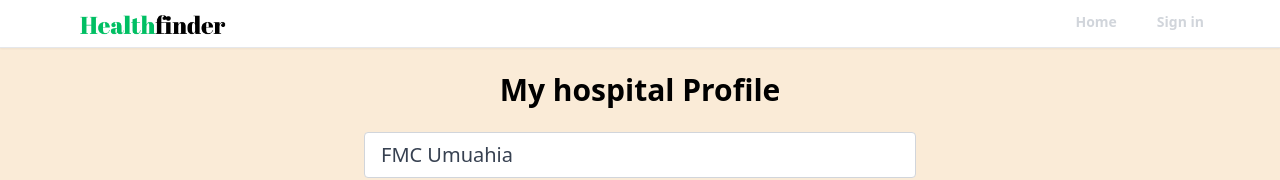
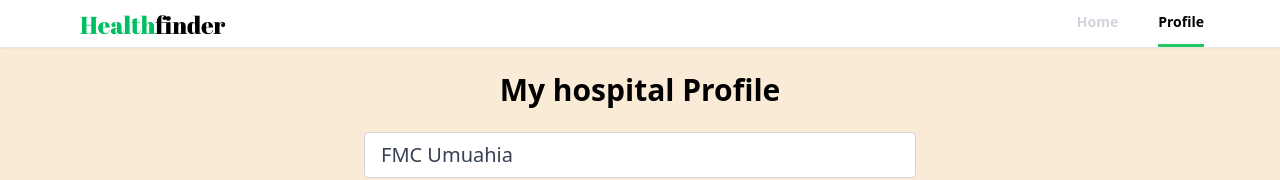
Before and after one commit to ChijiokeElijah/health-finder, a React (Create React App) app: page /profile in a window 1280 px wide. Shown: the top 180 px of the page. Built offline with nearby package versions, Linux system fonts and the light colour scheme; no server answers; sample sign-in values are in the browser's storage.

Commit message:
complete the header component and make it dynamic

```diff
--- a/src/components/Header.jsx
+++ b/src/components/Header.jsx
@@ -1,9 +1,23 @@
-import React from 'react'
+import  { useEffect, useState } from 'react'
 import logo from "../images/logo.png"
 import { useLocation, useNavigate } from 'react-router-dom'
+import {getAuth, onAuthStateChanged} from  "firebase/auth";
+
+
 export default function Header() {
+  const [pageState, setPageState] = useState("Sign in")
   const navigate = useNavigate()
   const location = useLocation()
+  const auth = getAuth();
+  useEffect(()=>{
+    onAuthStateChanged(auth, (user)=>{
+      if(user){
+        setPageState("Profile")
+      }else{
+        setPageState("Sign in")
+      }
+    })
+  }, [auth])
   function pathMatchRoute(route){
     if(route === location.pathname)
     return true
@@ -20,8 +34,10 @@
           <ul className='flex space-x-10'>
             <li className={`py-3 text-sm font-semibold text-gray-300 border-b-[3px] border-b-transparent cursor-pointer ${pathMatchRoute("/") && "!text-black !border-b-green-500"}`}  onClick={()=>navigate
           ("/")}>Home</li>
-            <li className={`py-3 text-sm font-semibold text-gray-300 border-b-[3px] border-b-transparent cursor-pointer ${pathMatchRoute("/sign-in") && "!text-black !border-b-green-500"}`}  onClick={()=>navigate
-          ("/sign-in")}>Sign in</li>
+            <li className={`py-3 text-sm font-semibold text-gray-300 border-b-[3px] border-b-transparent cursor-pointer
+            ${(pathMatchRoute("/sign-in") || pathMatchRoute("/profile")) && "!text-black !border-b-green-500"}`}
+            onClick={()=>navigate
+          ("/profile")}>{pageState}</li>
           </ul>
         </div>
       </header>
```
